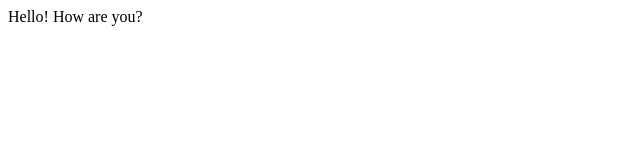
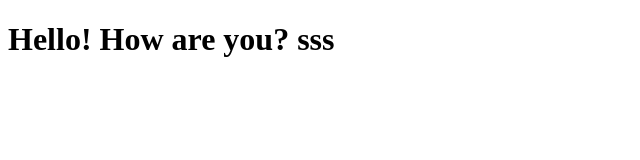
Before and after one commit to BorisKly/js-test, a plain HTML site: page index.html in a window 1280 px wide. Shown: the whole page, without its empty margins (0-640 px from the left). Drawn offline with Linux system fonts and the light colour scheme.

Commit message:
update index.html

```diff
--- a/index.html
+++ b/index.html
@@ -6,6 +6,6 @@
     <title>Document</title>
   </head>
   <body>
-    Hello! How are you?
+    <h1>Hello! How are you? sss</h1>
   </body>
 </html>
```
